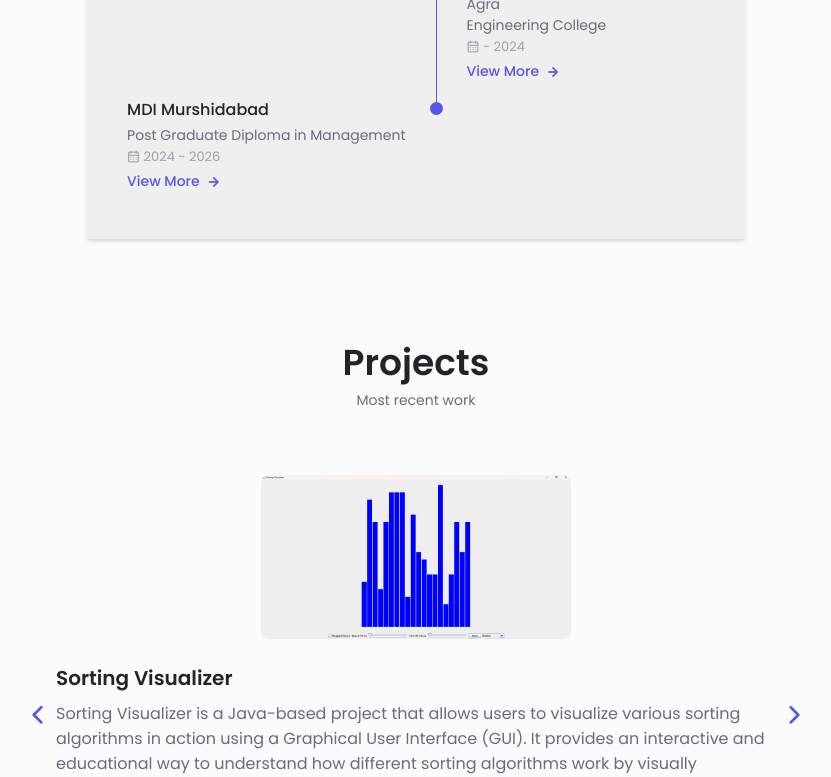
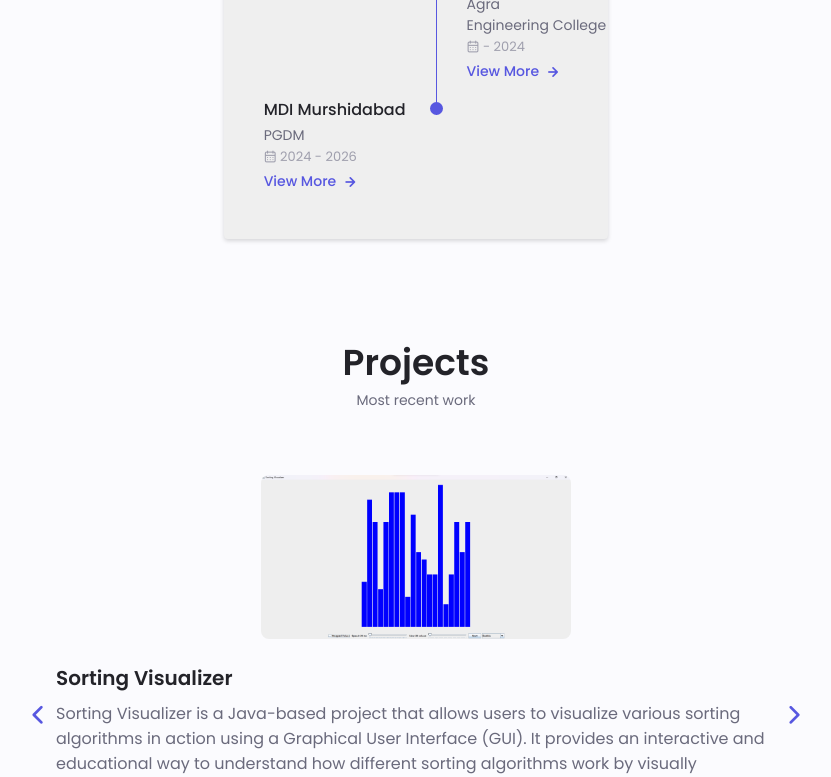
Before and after one commit to elementoooo/Portfolio-2, a plain HTML site: page index.html in a window 1280 px wide. Shown: the part 2920-3697 px from the top of the page, without its empty margins (224-1055 px from the left). Drawn offline with nearby package versions, Linux system fonts and the light colour scheme.

Commit message:
Update index.html

```diff
--- a/index.html
+++ b/index.html
@@ -488,7 +488,7 @@
                 <div>
                   <h3 class="qualification__title">MDI Murshidabad</h3>
                   <span class="qualification__subtitle"
-                    >Post Graduate Diploma in Management</span
+                    >PGDM</span
                   >
                   <div class="qualification__calender">
                     <i class="uil uil-calendar-alt"></i>
```
